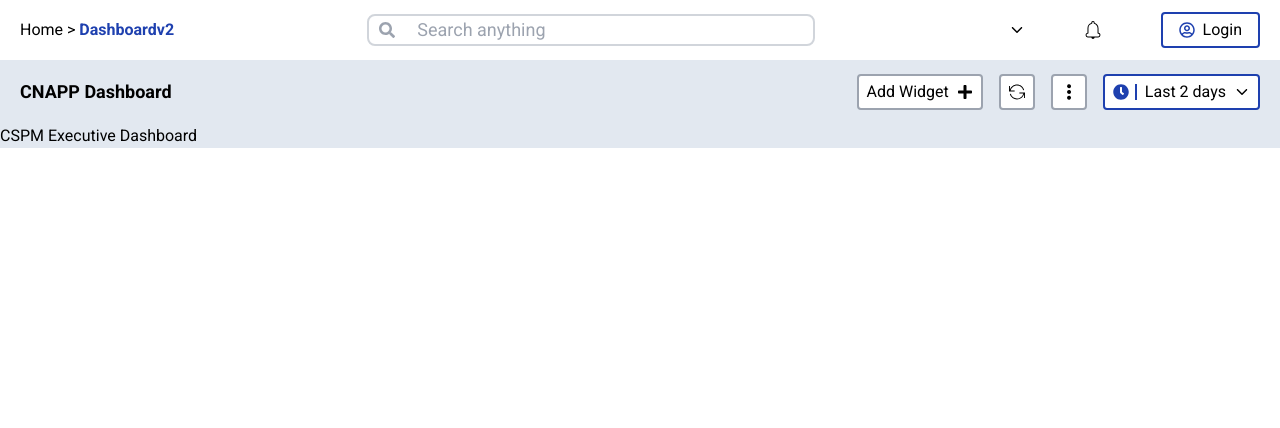
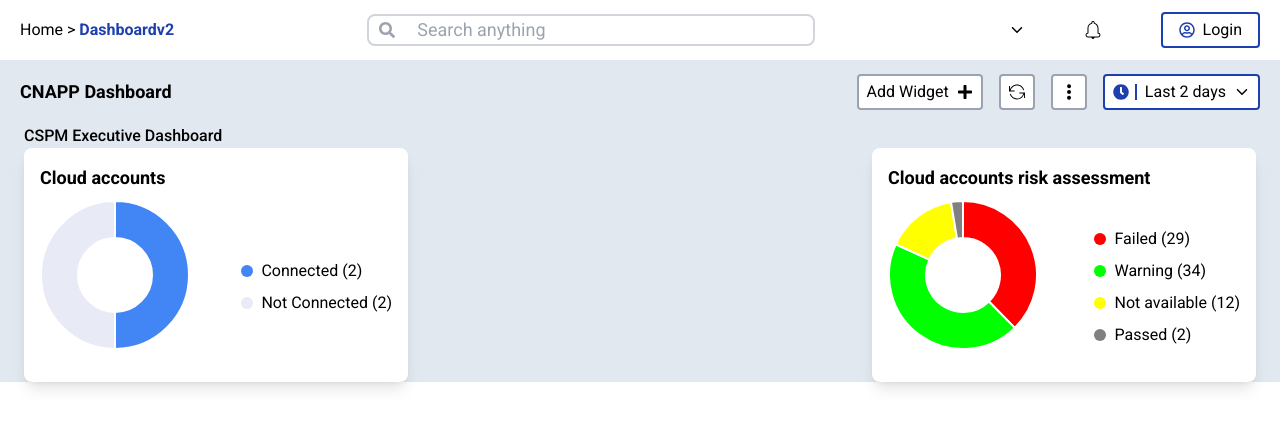
Before and after one commit to shivPratap007/assignment-01, a React (Vite) app: page / in a window 1280 px wide. Shown: the top 428 px of the page. Built offline with nearby package versions, Linux system fonts and the light colour scheme.

Commit message:
Add: cards

```diff
--- a/package.json
+++ b/package.json
@@ -10,7 +10,9 @@
     "preview": "vite preview"
   },
   "dependencies": {
+    "chart.js": "^4.4.3",
     "react": "^18.3.1",
+    "react-chartjs-2": "^5.2.0",
     "react-dom": "^18.3.1",
     "react-icons": "^5.3.0"
   },
--- /dev/null
+++ b/src/components/Cards.tsx
@@ -0,0 +1,61 @@
+import { Doughnut } from "react-chartjs-2";
+
+type Tdata = {
+  label: string;
+  value: number;
+  color: string;
+}[];
+
+type TchartData = {
+  labels: string[];
+  datasets: {
+    data: number[];
+    backgroundColor: string[];
+  }[];
+};
+
+const Cards = ({
+  title,
+  data,
+  chartData,
+}: {
+  title: string;
+  data: Tdata;
+  chartData: TchartData;
+}) => {
+  const chartOptions = {
+    plugins: {
+      legend: {
+        display: false, // Disable the built-in legend
+      },
+    },
+  };
+  return (
+
+    <div className="bg-white shadow-lg  rounded-lg p-4 w-96">
+      <h3 className="text-lg font-semibold mb-2">{title}</h3>
+      <div className="flex  items-center justify-between">
+        <div className="flex justify-center mb-4">
+          <div style={{ width: "150px", height: "150px" }}>
+            <Doughnut data={chartData} options={chartOptions} />
+          </div>
+        </div>
+        <div className="mt-2 space-y-2">
+          {data.map((item, index) => (
+            <div key={index} className="flex items-center space-x-2">
+              <span
+                className={`block w-3 h-3 rounded-full bg-${item.color} `}
+                style={{ backgroundColor: item.color }}
+              ></span>
+              <span>
+                {item.label} ({item.value})
+              </span>
+            </div>
+          ))}
+        </div>
+      </div>
+    </div>
+  );
+};
+
+export default Cards;
--- a/src/components/CircularRow.tsx
+++ b/src/components/CircularRow.tsx
@@ -1,10 +1,26 @@
+import { Chart as ChartJS, ArcElement, Tooltip, Legend } from "chart.js";
+import Cards from "./Cards";
+import { cardData } from "../utils/CardsData";
+
+// Register the required components with ChartJS
+ChartJS.register(ArcElement, Tooltip, Legend);
+
 export default function CircularRow() {
   return (
-    <div>
+    <div className="mx-6 w-content">
       <div>
-        <h2>CSPM Executive Dashboard</h2>
+        <h2 className="font-medium">CSPM Executive Dashboard</h2>
       </div>
-      <div></div>
+      <div className="flex flex-wrap items-center gap-5 align-middle justify-between">
+        {cardData.map((card) => (
+          <Cards
+            key={card.title}
+            title={card.title}
+            data={card.data}
+            chartData={card.chartData}
+          />
+        ))}
+      </div>
     </div>
   );
 }
--- a/src/components/Hero.tsx
+++ b/src/components/Hero.tsx
@@ -1,9 +1,11 @@
+
+
 import CircularRow from "./CircularRow";
 import Heading from "./Heading";
 
 export default function Hero() {
   return (
-    <section className="w-screen bg-slate-200 ">
+    <section className="w-content bg-slate-200 ">
         <Heading/>
         <CircularRow/>
     </section>
--- /dev/null
+++ b/src/utils/CardsData.ts
@@ -0,0 +1,39 @@
+export const cardData = [
+  {
+    title: "Cloud accounts",
+    data: [
+      { label: "Connected", value: 2, color: "#4285F4" },
+      { label: "Not Connected", value: 2, color: "#E8EAF6" },
+    ],
+    chartData: {
+      labels: ["Connected", "Not Connected"],
+      datasets: [
+        {
+          data: [2, 2],
+          backgroundColor: ["#4285F4", "#E8EAF6"],
+        },
+      ],
+    },
+  },
+  {
+    title: "Cloud accounts risk assessment",
+    data: [
+      { label: "Failed", value: 29, color: "#FF0000" },
+      { label: "Warning", value: 34, color: "#00FF00" },
+      { label: "Not available", value: 12, color: "#FFFF00" },
+      { label: "Passed", value: 2, color: "#808080" },
+
+    ],
+    chartData: {
+      labels: ["Connected", "Not Connected"],
+      datasets: [
+        {
+          data: [29,34,12,2],
+          backgroundColor: ["#FF0000", "#00FF00","#FFFF00","#808080"],
+        },
+      ],
+    },
+  },
+
+
+];
```
Also changed, not shown: src/App.tsx (+15 -1 lines), 1 other file (tests, documents, lock files or other folders).
